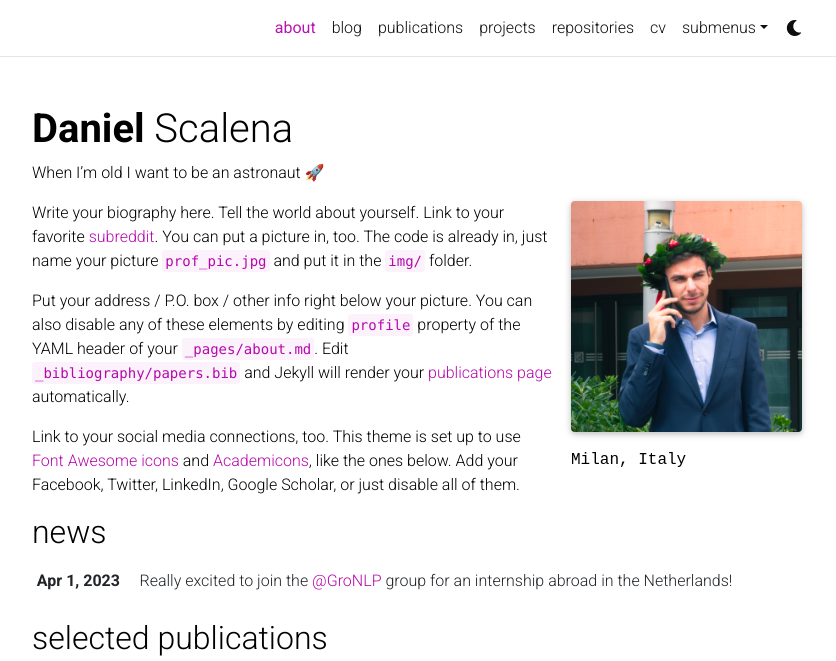
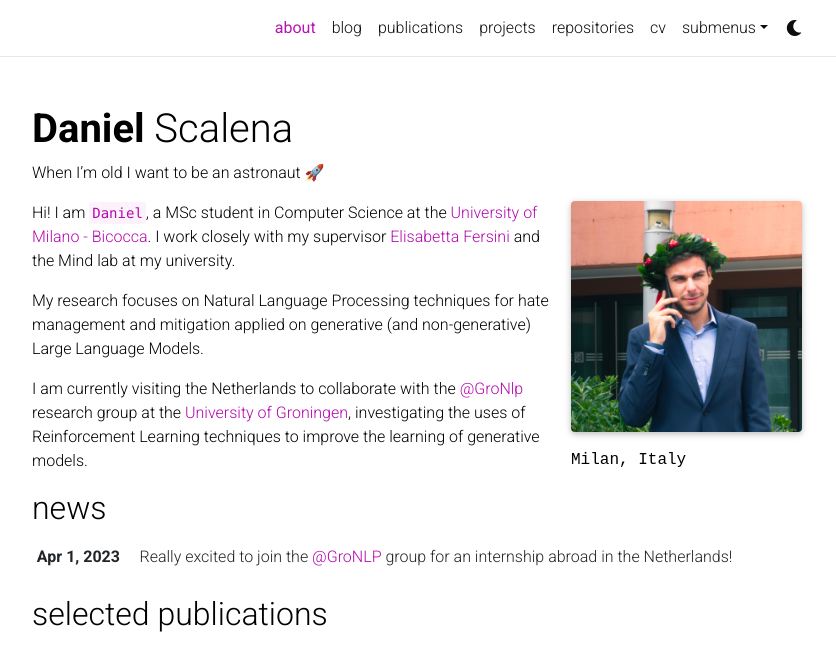
Before and after one commit to DanielSc4/danielsc4.github.io, a Jekyll site: the page built from _pages/about.md, in a window 1280 px wide and 1055 px high, cut to the strip 0-661 px from the top of the window. Shown: the whole strip, without its empty margins (223-1059 px from the left). Built offline with Jekyll 4.4.1, drawn with Linux system fonts in a browser that asks for light colours; full-size pictures stand in for the smaller copies a plugin makes; comment, search, counter and statistics services are not loaded; a style sheet for code colours, icons or effects is not loaded.

Commit message:
Updated bio

```diff
--- a/_pages/about.md
+++ b/_pages/about.md
@@ -18,8 +18,8 @@ social: true  # includes social icons at the bottom of the page
 
 ---
 
-Write your biography here. Tell the world about yourself. Link to your favorite [subreddit](http://reddit.com). You can put a picture in, too. The code is already in, just name your picture `prof_pic.jpg` and put it in the `img/` folder.
+Hi! I am `Daniel`, a MSc student in Computer Science at the [University of Milano - Bicocca](https://en.unimib.it/). I work closely with my supervisor [Elisabetta Fersini](https://scholar.google.com/citations?user=7_HTCfYAAAAJ&hl=en) and the Mind lab at my university.
 
-Put your address / P.O. box / other info right below your picture. You can also disable any of these elements by editing `profile` property of the YAML header of your `_pages/about.md`. Edit `_bibliography/papers.bib` and Jekyll will render your [publications page](/al-folio/publications/) automatically.
+My research focuses on Natural Language Processing techniques for hate management and mitigation applied on generative (and non-generative) Large Language Models.
 
-Link to your social media connections, too. This theme is set up to use [Font Awesome icons](http://fortawesome.github.io/Font-Awesome/) and [Academicons](https://jpswalsh.github.io/academicons/), like the ones below. Add your Facebook, Twitter, LinkedIn, Google Scholar, or just disable all of them.
+I am currently visiting the Netherlands to collaborate with the [@GroNlp](https://twitter.com/gronlp?lang=en) research group at the [University of Groningen](https://www.rug.nl/), investigating the uses of Reinforcement Learning techniques to improve the learning of generative models.
```
